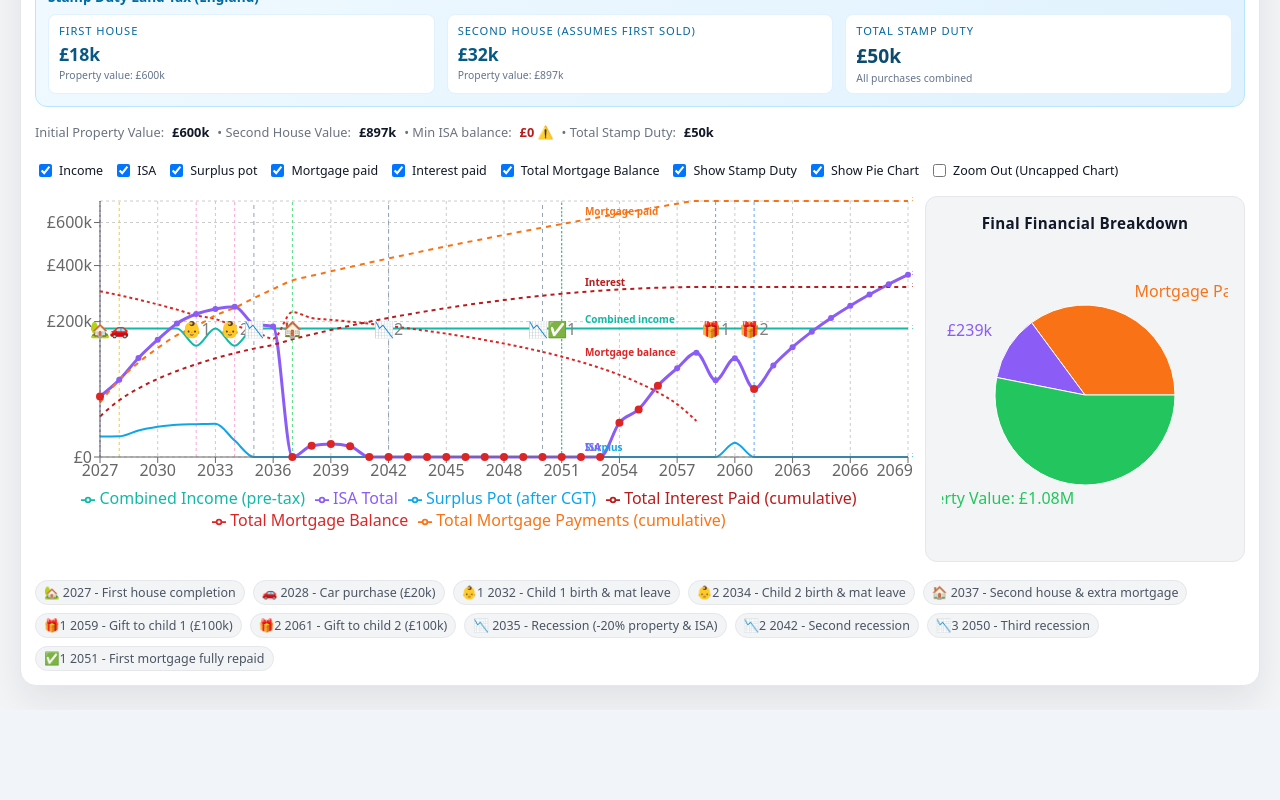
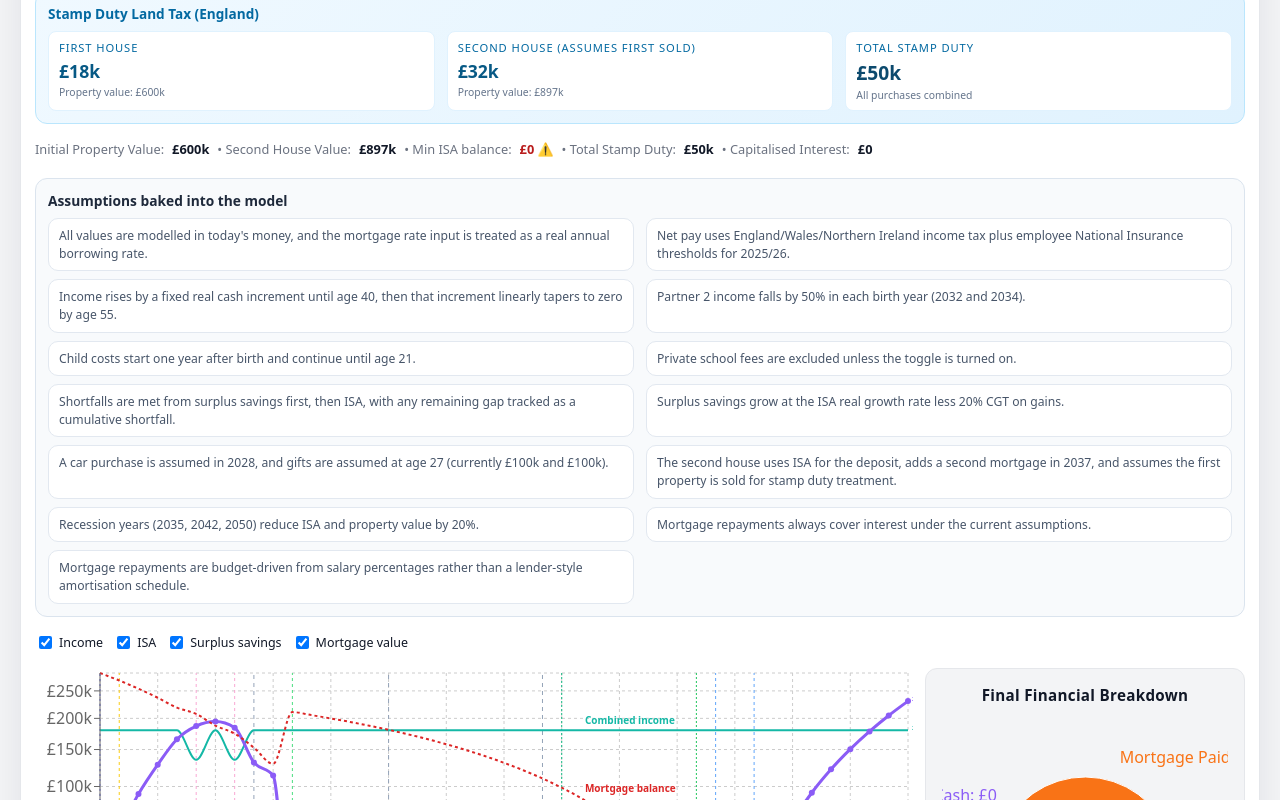
Before and after one commit to rishavpunatar/Financial-Planner, a React (Vite) app: page / in a window 1280 px wide. Shown: the part 900-1700 px from the top of the page. Before the commit the page ends 1610 px from the top, so only its background shows below. Built offline with nearby package versions, Linux system fonts and the light colour scheme.

Commit message:
feat: refine real-term financial modelling

```diff
--- a/src/App.css
+++ b/src/App.css
@@ -427,6 +427,37 @@ body {
   color: #b91c1c;
 }
 
+.assumptions-box {
+  margin-top: 8px;
+  padding: 12px;
+  border-radius: 12px;
+  background: #f8fafc;
+  border: 1px solid #dbe4ee;
+}
+
+.assumptions-title {
+  margin: 0 0 8px;
+  font-size: 0.86rem;
+  font-weight: 600;
+  color: #1e293b;
+}
+
+.assumptions-list {
+  display: grid;
+  grid-template-columns: repeat(2, minmax(0, 1fr));
+  gap: 8px 12px;
+}
+
+.assumption-item {
+  font-size: 0.76rem;
+  line-height: 1.45;
+  color: #475569;
+  padding: 8px 10px;
+  border-radius: 10px;
+  background: #ffffff;
+  border: 1px solid #e2e8f0;
+}
+
 /* -------- Line toggles (Income / ISA / etc) -------- */
 
 .line-toggle-row {
@@ -627,6 +658,10 @@ body {
   .stamp-duty-row {
     grid-template-columns: minmax(0, 1fr);
   }
+
+  .assumptions-list {
+    grid-template-columns: minmax(0, 1fr);
+  }
 }
 
 @media (max-width: 800px) {
@@ -653,4 +688,8 @@ body {
   .stamp-duty-row {
     grid-template-columns: minmax(0, 1fr);
   }
+
+  .assumptions-list {
+    grid-template-columns: minmax(0, 1fr);
+  }
 }
--- a/src/App.jsx
+++ b/src/App.jsx
@@ -89,11 +89,21 @@ const loadFiltersFromURL = () => {
 };
 
 const BASE_BIRTH_YEAR = 1998;
-
-const calculatePostTax = (income) => {
-  if (income <= 12570) return income;
-
-  let personalAllowance = 12570;
+const CAREER_GROWTH_PEAK_AGE = 40;
+const CAREER_GROWTH_END_AGE = 55;
+const TAX_YEAR_LABEL = '2025/26';
+const PERSONAL_ALLOWANCE = 12570;
+const BASIC_RATE_LIMIT = 50270;
+const ADDITIONAL_RATE_LIMIT = 125140;
+const BASIC_RATE_BAND = BASIC_RATE_LIMIT - PERSONAL_ALLOWANCE;
+const HIGHER_RATE_BAND = ADDITIONAL_RATE_LIMIT - BASIC_RATE_LIMIT;
+const EMPLOYEE_NI_PRIMARY_THRESHOLD = 12570;
+const EMPLOYEE_NI_UPPER_EARNINGS_LIMIT = 50270;
+
+const calculateIncomeTax = (income) => {
+  if (income <= PERSONAL_ALLOWANCE) return 0;
+
+  let personalAllowance = PERSONAL_ALLOWANCE;
   if (income > 100000) {
     const excessOver100k = income - 100000;
     const taperAmount = Math.floor(excessOver100k / 2);
@@ -104,13 +114,13 @@ const calculatePostTax = (income) => {
   let remainingIncome = income - personalAllowance;
 
   if (remainingIncome > 0) {
-    const basicRateBand = Math.min(remainingIncome, 37700);
+    const basicRateBand = Math.min(remainingIncome, BASIC_RATE_BAND);
     tax += basicRateBand * 0.2;
     remainingIncome -= basicRateBand;
   }
 
   if (remainingIncome > 0) {
-    const higherRateBand = Math.min(remainingIncome, 74870);
+    const higherRateBand = Math.min(remainingIncome, HIGHER_RATE_BAND);
     tax += higherRateBand * 0.4;
     remainingIncome -= higherRateBand;
   }
@@ -119,7 +129,64 @@ const calculatePostTax = (income) => {
     tax += remainingIncome * 0.45;
   }
 
-  return income - tax;
+  return tax;
+};
+
+const calculateEmployeeNationalInsurance = (income) => {
+  if (income <= EMPLOYEE_NI_PRIMARY_THRESHOLD) return 0;
+
+  let nationalInsurance = 0;
+  const mainBand =
+    Math.min(income, EMPLOYEE_NI_UPPER_EARNINGS_LIMIT) -
+    EMPLOYEE_NI_PRIMARY_THRESHOLD;
+
+  if (mainBand > 0) {
+    nationalInsurance += mainBand * 0.08;
+  }
+
+  if (income > EMPLOYEE_NI_UPPER_EARNINGS_LIMIT) {
+    nationalInsurance +=
+      (income - EMPLOYEE_NI_UPPER_EARNINGS_LIMIT) * 0.02;
+  }
+
+  return nationalInsurance;
+};
+
+const calculateTakeHomePay = (income) => {
+  const incomeTax = calculateIncomeTax(income);
+  const nationalInsurance = calculateEmployeeNationalInsurance(income);
+
+  return income - incomeTax - nationalInsurance;
+};
+
+const getCareerGrowthFactor = (age) => {
+  if (age < CAREER_GROWTH_PEAK_AGE) return 1;
+  if (age >= CAREER_GROWTH_END_AGE) return 0;
+
+  return 1 - (
+    (age - CAREER_GROWTH_PEAK_AGE) /
+    (CAREER_GROWTH_END_AGE - CAREER_GROWTH_PEAK_AGE)
+  );
+};
+
+const calculateCareerIncome = (
+  startIncome,
+  baseGrowthRate,
+  startAge,
+  currentAge,
+) => {
+  if (currentAge <= startAge || baseGrowthRate <= 0) {
+    return startIncome;
+  }
+
+  const baseIncrement = startIncome * (baseGrowthRate / 100);
+  let income = startIncome;
+
+  for (let age = startAge; age < currentAge; age += 1) {
+    income += baseIncrement * getCareerGrowthFactor(age);
+  }
+
+  return income;
 };
 
 const simulateFinancialPlan = (params) => {
@@ -165,7 +232,7 @@ const simulateFinancialPlan = (params) => {
     cgtRatePct,
     usePrivateSchool,
     enableSecondHouse,
-    calculatePostTaxFn = calculatePostTax,
+    calculateTakeHomePayFn = calculateTakeHomePay,
     returnFullData = true,
   } = params;
 
@@ -193,6 +260,8 @@ const simulateFinancialPlan = (params) => {
   let secondHouseValueAtMoveLocal = null;
   let secondHousePurchasePriceLocal = null;
   let minIsaBalance = isaSeed || 0;
+  let negativeAmortizationYears = 0;
+  let capitalizedInterestTotal = 0;
   let finalSnapshot = null;
 
   for (let year = startYear; year <= maxYear; year++) {
@@ -209,17 +278,27 @@ const simulateFinancialPlan = (params) => {
     const yearsFromStart = year - startYear;
     const age = startAge + yearsFromStart;
 
-    let income1 = income1Start * Math.pow(1 + incomeGrowth / 100, yearsFromStart);
-    let income2 = income2Start * Math.pow(1 + incomeGrowth / 100, yearsFromStart);
+    let income1 = calculateCareerIncome(
+      income1Start,
+      incomeGrowth,
+      startAge,
+      age,
+    );
+    let income2 = calculateCareerIncome(
+      income2Start,
+      incomeGrowth,
+      startAge,
+      age,
+    );
 
     if (year === child1BirthYear || year === child2BirthYear) {
       income2 *= 0.5;
     }
 
     const grossIncome = income1 + income2;
-    const postTax1 = calculatePostTaxFn(income1);
-    const postTax2 = calculatePostTaxFn(income2);
-    const netBeforePension = postTax1 + postTax2;
+    const takeHome1 = calculateTakeHomePayFn(income1);
+    const takeHome2 = calculateTakeHomePayFn(income2);
+    const netBeforePension = takeHome1 + takeHome2;
     const pension = grossIncome * (pensionRate / 100);
     const netIncome = netBeforePension - pension;
     const totalPostTax = netIncome;
@@ -252,11 +331,11 @@ const simulateFinancialPlan = (params) => {
     }
 
     const yearlyRate = mortgageRate / 100;
-    const totalMortgageBalance = firstMortgageBalance + secondMortgageBalance;
-    const mortgageInterest = totalMortgageBalance * yearlyRate;
+    const openingMortgageBalance = firstMortgageBalance + secondMortgageBalance;
+    const mortgageInterest = openingMortgageBalance * yearlyRate;
 
     let mortgageRepayment = 0;
-    if (totalMortgageBalance > 0) {
+    if (openingMortgageBalance > 0) {
       const isLatePhase = enableSecondHouse ? year > secondHouseYear : false;
       const salaryPercent = isLatePhase
         ? salaryMortgageLater / 100
@@ -264,12 +343,25 @@ const simulateFinancialPlan = (params) => {
 
       mortgageRepayment = grossIncome * salaryPercent;
 
-      const maxPossible = totalMortgageBalance + mortgageInterest;
+      const maxPossible = openingMortgageBalance + mortgageInterest;
       if (mortgageRepayment > maxPossible) {
         mortgageRepayment = maxPossible;
       }
 
-      let principalPayment = mortgageRepayment - mortgageInterest;
+      const interestPaid = Math.min(mortgageRepayment, mortgageInterest);
+      let principalPayment = Math.max(0, mortgageRepayment - mortgageInterest);
+      const unpaidInterest = Math.max(0, mortgageInterest - interestPaid);
+
+      if (unpaidInterest > 0.01) {
+        negativeAmortizationYears += 1;
+        capitalizedInterestTotal += unpaidInterest;
+
+        const firstShare = firstMortgageBalance / openingMortgageBalance;
+        const secondShare = secondMortgageBalance / openingMortgageBalance;
+
+        firstMortgageBalance += unpaidInterest * firstShare;
+        secondMortgageBalance += unpaidInterest * secondShare;
+      }
 
       if (firstMortgageBalance > 0) {
         const firstMortgagePayment = Math.min(principalPayment, firstMortgageBalance);
@@ -286,10 +378,13 @@ const simulateFinancialPlan = (params) => {
         secondMortgageBalance -= secondMortgagePayment;
       }
 
-      cumulativeMortgageInterest += mortgageInterest;
+      cumulativeMortgageInterest += interestPaid;
       cumulativeMortgageRepayment += mortgageRepayment;
 
-      if (totalMortgageBalance <= 0.01 && mortgageRepayYearLocal === null) {
+      if (
+        firstMortgageBalance + secondMortgageBalance <= 0.01 &&
+        mortgageRepayYearLocal === null
+      ) {
         mortgageRepayYearLocal = year;
       }
     }
@@ -374,8 +469,10 @@ const simulateFinancialPlan = (params) => {
       displayInterestPaid = null;
     }
 
+    const closingMortgageBalance =
+      firstMortgageBalance + secondMortgageBalance;
     const displayTotalMortgage =
-      totalMortgageBalance > 0.01 ? totalMortgageBalance : null;
+      closingMortgageBalance > 0.01 ? closingMortgageBalance : null;
 
     if (returnFullData && data) {
       data.push({
@@ -404,6 +501,8 @@ const simulateFinancialPlan = (params) => {
       cumulativeShortfall,
       totalMortgagePayments: cumulativeMortgageRepayment,
       totalInterestPaid: cumulativeMortgageInterest,
+      negativeAmortizationYears,
+      capitalizedInterestTotal,
     };
   }
 
@@ -422,6 +521,8 @@ const simulateFinancialPlan = (params) => {
     firstMortgagePaidOffYear: firstMortgagePaidOffYearLocal,
     minIsaBalance,
     finalLiquidNet,
+    negativeAmortizationYears,
+    capitalizedInterestTotal,
   };
 };
 
@@ -484,17 +585,11 @@ const App = () => {
   const [showIncomeLine, setShowIncomeLine] = useState(true);
   const [showSurplusLine, setShowSurplusLine] = useState(true);
   const [showIsaLine, setShowIsaLine] = useState(true);
-  const [showMortgagePaidLine, setShowMortgagePaidLine] = useState(true);
-  const [showInterestLine, setShowInterestLine] = useState(true);
   const [showMortgageBalanceLine, setShowMortgageBalanceLine] = useState(true);
-  const [showStampDuty, setShowStampDuty] = useState(true);
-  const [showPieChart, setShowPieChart] = useState(true);
 
   const [presetName, setPresetName] = useState('');
   const [savedPresets, setSavedPresets] = useState([]);
   const [selectedPreset, setSelectedPreset] = useState('');
-
-  const [zoomOut, setZoomOut] = useState(false);
 
   const [startYear, setStartYear] = useState(2027);
   const [firstHousePurchaseYear, setFirstHousePurchaseYear] = useState(2027);
@@ -526,6 +621,16 @@ const App = () => {
   );
 
   const [secondHouseStampDuty, setSecondHouseStampDuty] = useState(0);
+
+  const handleCombinedGiftAmountChange = (value) => {
+    const totalGift = Math.max(0, value);
+    const firstGift = Math.round(totalGift / 2);
+    const secondGift = totalGift - firstGift;
+
+    setCombinedGiftAmount(totalGift);
+    setKid1GiftAmount(firstGift);
+    setKid2GiftAmount(secondGift);
+  };
 
   const handleInitialCashChange = (value) => {
     const newCash = Math.max(0, value);
@@ -673,11 +778,7 @@ const App = () => {
       showIncomeLine,
       showSurplusLine,
       showIsaLine,
-      showMortgagePaidLine,
-      showInterestLine,
       showMortgageBalanceLine,
-      showStampDuty,
-      showPieChart,
       startYear,
       firstHousePurchaseYear,
       enableSecondHouse,
@@ -733,6 +834,7 @@ const App = () => {
     setCarCost(p.carCost);
     setKid1GiftAmount(p.kid1GiftAmount);
     setKid2GiftAmount(p.kid2GiftAmount);
+    setCombinedGiftAmount((p.kid1GiftAmount ?? 0) + (p.kid2GiftAmount ?? 0));
 
     setIsaContributionCap(p.isaContributionCap);
     setRecessionHitPct(p.recessionHitPct);
@@ -749,11 +851,7 @@ const App = () => {
     setShowIncomeLine(p.showIncomeLine ?? true);
     setShowSurplusLine(p.showSurplusLine ?? true);
     setShowIsaLine(p.showIsaLine ?? true);
-    setShowMortgagePaidLine(p.showMortgagePaidLine ?? true);
-    setShowInterestLine(p.showInterestLine ?? true);
     setShowMortgageBalanceLine(p.showMortgageBalanceLine ?? true);
-    setShowStampDuty(p.showStampDuty ?? true);
-    setShowPieChart(p.showPieChart ?? true);
 
     setStartYear(p.startYear ?? startYear);
     setFirstHousePurchaseYear(p.firstHousePurchaseYear ?? p.startYear ?? firstHousePurchaseYear);
@@ -870,7 +968,7 @@ const App = () => {
       cgtRatePct,
       usePrivateSchool,
       enableSecondHouse,
-      calculatePostTaxFn: calculatePostTax,
+      calculateTakeHomePayFn: calculateTakeHomePay,
       ...overrides,
     }),
     [
@@ -925,6 +1023,8 @@ const App = () => {
     firstMortgagePaidOffYear,
     minIsaBalance,
     finalLiquidNet: simulatedFinalLiquidNet,
+    negativeAmortizationYears,
+    capitalizedInterestTotal,
   } = useMemo(
     () => simulateFinancialPlan(buildSimulationParams()),
     [buildSimulationParams],
@@ -949,9 +1049,6 @@ const App = () => {
   const finalLiquidNet = financialData.length
     ? finalIsaTotal + finalSurplusPot - finalMortgageBalance - finalShortfall
     : simulatedFinalLiquidNet;
-
-  const finalCombinedGross = finalYear.combinedIncomeGross || 0;
-  const finalTotalInterestPaid = finalYear.totalInterestPaid || 0;
 
   const pieData = [
     { name: 'Mortgage Paid', value: totalMortgagePayments, color: '#f97316' },
@@ -1087,11 +1184,33 @@ const App = () => {
     ? firstHouseStampDuty + secondHouseStampDuty
     : firstHouseStampDuty;
 
+  const bakedInAssumptions = [
+    `All values are modelled in today's money, and the mortgage rate input is treated as a real annual borrowing rate.`,
+    `Net pay uses England/Wales/Northern Ireland income tax plus employee National Insurance thresholds for ${TAX_YEAR_LABEL}.`,
+    `Income rises by a fixed real cash increment until age ${CAREER_GROWTH_PEAK_AGE}, then that increment linearly tapers to zero by age ${CAREER_GROWTH_END_AGE}.`,
+    `Partner 2 income falls by 50% in each birth year (${child1BirthYear} and ${child2BirthYear}).`,
+    'Child costs start one year after birth and continue until age 21.',
+    usePrivateSchool
+      ? 'Private school fees are applied in real terms between ages 11 and 18.'
+      : 'Private school fees are excluded unless the toggle is turned on.',
+    `Shortfalls are met from surplus savings first, then ISA, with any remaining gap tracked as a cumulative shortfall.`,
+    `Surplus savings grow at the ISA real growth rate less ${cgtRatePct}% CGT on gains.`,
+    `A car purchase is assumed in 2028, and gifts are assumed at age 27 (currently ${formatCurrency(kid1GiftAmount)} and ${formatCurrency(kid2GiftAmount)}).`,
+    enableSecondHouse
+      ? `The second house uses ISA for the deposit, adds a second mortgage in ${secondHouseYear}, and assumes the first property is sold for stamp duty treatment.`
+      : 'Second house purchase is currently disabled.',
+    `Recession years (${recessionYear}, ${secondRecessionYear}, ${thirdRecessionYear}) reduce ISA and property value by ${recessionHitPct}%.`,
+    negativeAmortizationYears > 0
+      ? `In ${negativeAmortizationYears} year(s), the mortgage budget does not cover all interest, so ${formatCurrency(capitalizedInterestTotal)} is added back onto the loan balance.`
+      : 'Mortgage repayments always cover interest under the current assumptions.',
+    'Mortgage repayments are budget-driven from salary percentages rather than a lender-style amortisation schedule.',
+  ];
+
   return (
     <div className="app-root">
       <h1 className="app-title">Financial Life Planner</h1>
       <p className="app-subtitle">
-        Combined pre-tax income line; all costs applied to post-tax income (UK Tax Bands 2024/25)
+        Combined pre-tax income line; all figures are shown in real terms, mortgage uses a real rate, and take-home pay includes UK employee NI.
       </p>
 
       <div className="summary-grid">
@@ -1313,7 +1432,7 @@ const App = () => {
                 min={0}
                 max={400000}
                 step={5000}
-                onChange={setCombinedGiftAmount}
+                onChange={handleCombinedGiftAmountChange}
                 formatValue={formatCurrency}
               />
 
@@ -1430,7 +1549,7 @@ const App = () => {
                   formatValue={v => `${v}%`}
                 />
                 <RangeSlider
-                  label="Interest Rate"
+                  label="Mortgage Real Rate"
                   value={mortgageRate}
                   min={1}
                   max={10}
@@ -1520,7 +1639,7 @@ const App = () => {
                   formatValue={v => `£${(v / 1000).toFixed(0)}k`}
                 />
                 <RangeSlider
-                  label="Combined Income Real Growth"
+                  label="Base Career Income Growth"
                   value={incomeGrowth}
                   min={0}
                   max={5}
@@ -1621,7 +1740,6 @@ const App = () => {
           </div>
         </div>
 
-        {showStampDuty && (
         <div className="stamp-duty-box">
           <h3 className="stamp-duty-title">Stamp Duty Land Tax (England)</h3>
           <div className="stamp-duty-row">
@@ -1658,7 +1776,6 @@ const App = () => {
             </div>
           </div>
         </div>
-        )}
 
         <div className="derived-line derived-line-inline">
           Initial Property Value:{' '}
@@ -1680,6 +1797,22 @@ const App = () => {
           <span className="derived-highlight">
             {formatCurrency(totalStampDuty)}
           </span>
+          {'  •  '}
+          Capitalised Interest:{' '}
+          <span className={`derived-highlight${negativeAmortizationYears > 0 ? ' derived-warning' : ''}`}>
+            {formatCurrency(capitalizedInterestTotal)}
+          </span>
+        </div>
+
+        <div className="assumptions-box">
+          <h3 className="assumptions-title">Assumptions baked into the model</h3>
+          <div className="assumptions-list">
+            {bakedInAssumptions.map((assumption) => (
+              <div key={assumption} className="assumption-item">
+                {assumption}
+              </div>
+            ))}
+          </div>
         </div>
 
         <div className="line-toggle-row">
@@ -1705,23 +1838,7 @@ const App = () => {
               checked={showSurplusLine}
               onChange={e => setShowSurplusLine(e.target.checked)}
             />
-            Surplus pot
-          </label>
-          <label className="line-toggle">
-            <input
-              type="checkbox"
-              checked={showMortgagePaidLine}
-              onChange={e => setShowMortgagePaidLine(e.target.checked)}
-            />
-            Mortgage paid
-          </label>
-          <label className="line-toggle">
-            <input
-              type="checkbox"
-              checked={showInterestLine}
-              onChange={e => setShowInterestLine(e.target.checked)}
-            />
-            Interest paid
+            Surplus savings
           </label>
           <label className="line-toggle">
             <input
@@ -1729,31 +1846,7 @@ const App = () => {
               checked={showMortgageBalanceLine}
               onChange={e => setShowMortgageBalanceLine(e.target.checked)}
             />
-            Total Mortgage Balance
-          </label>
-          <label className="line-toggle">
-            <input
-              type="checkbox"
-              checked={showStampDuty}
-              onChange={e => setShowStampDuty(e.target.checked)}
-            />
-            Show Stamp Duty
-          </label>
-          <label className="line-toggle">
-            <input
-              type="checkbox"
-              checked={showPieChart}
-              onChange={e => setShowPieChart(e.target.checked)}
-            />
-            Show Pie Chart
-          </label>
-          <label className="line-toggle">
-            <input
-              type="checkbox"
-              checked={zoomOut}
-              onChange={e => setZoomOut(e.target.checked)}
-            />
-            Zoom Out (Uncapped Chart)
+            Mortgage value
           </label>
         </div>
 
@@ -1766,7 +1859,7 @@ const App = () => {
                   <XAxis dataKey="year" />
                   <YAxis
                     tickFormatter={formatCurrency}
-                    domain={zoomOut ? ['auto', 'auto'] : [0, 600000]}
+                    domain={['auto', 'auto']}
                     scale="sqrt"
                   />
                   <Tooltip formatter={value => formatCurrency(value)} />
@@ -1819,13 +1912,13 @@ const App = () => {
                     <Line
                       type="monotone"
                       dataKey="surplusPot"
-                      name="Surplus Pot (after CGT)"
+                      name="Surplus Savings"
                       stroke="#0ea5e9"
                       strokeWidth={2}
                       dot={false}
                     >
                       <LabelList
-                        content={renderInlineNameLabel('Surplus', '#0ea5e9')}
+                        content={renderInlineNameLabel('Surplus savings', '#0ea5e9')}
                       />
                       <LabelList content={renderEndLabel('#0ea5e9')} />
                     </Line>
@@ -1861,7 +1954,7 @@ const App = () => {
                     <Line
                       type="monotone"
                       dataKey="mortgageBalance"
-                      name="Total Mortgage Balance"
+                      name="Mortgage Value"
                       stroke="#dc2626"
                       strokeWidth={2}
                       strokeDasharray="3 3"
@@ -1874,42 +1967,6 @@ const App = () => {
                       <LabelList content={renderEndLabel('#dc2626')} />
                     </Line>
                   )}
-
-                  {showMortgagePaidLine && (
-                    <Line
-                      type="monotone"
-                      dataKey="totalMortgagePaymentsDisplay"
-                      name="Total Mortgage Payments (cumulative)"
-                      stroke="#f97316"
-                      strokeWidth={2}
-                      strokeDasharray="5 5"
-                      dot={false}
-                      connectNulls={false}
-                    >
-                      <LabelList
-                        content={renderInlineNameLabel('Mortgage paid', '#f97316')}
-                      />
-                      <LabelList content={renderEndLabel('#f97316')} />
-                    </Line>
-                  )}
-
-                  {showInterestLine && (
-                    <Line
-                      type="monotone"
-                      dataKey="totalInterestPaidDisplay"
-                      name="Total Interest Paid (cumulative)"
-                      stroke="#b91c1c"
-                      strokeWidth={2}
-                      strokeDasharray="4 4"
-                      dot={false}
-                      connectNulls={false}
-                    >
-                      <LabelList
-                        content={renderInlineNameLabel('Interest', '#b91c1c')}
-                      />
-                      <LabelList content={renderEndLabel('#b91c1c')} />
-                    </Line>
-                  )}
                 </LineChart>
               </ResponsiveContainer>
             ) : (
@@ -1917,7 +1974,6 @@ const App = () => {
             )}
           </div>
 
-          {showPieChart && (
           <div className="pie-chart-container pie-chart-inline">
             <h3 className="pie-chart-title">Final Financial Breakdown</h3>
             <ResponsiveContainer width="100%" height={300}>
@@ -1940,7 +1996,6 @@ const App = () => {
               </PieChart>
             </ResponsiveContainer>
           </div>
-          )}
         </div>
 
         <div className="milestones">
```
Lines whose indentation alone changed are shown as unchanged.
